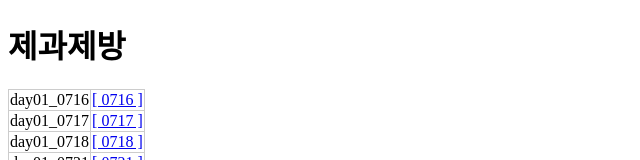
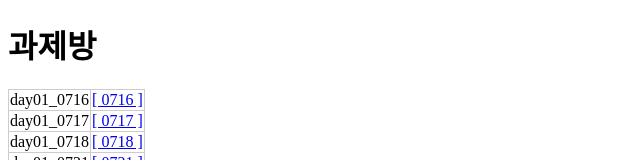
Before and after one commit to kungjin/html2507, a plain HTML site: page index.html in a window 1280 px wide. Shown: the top 160 px of the page, without its empty margins (0-640 px from the left). Drawn offline with Linux system fonts and the light colour scheme.

Commit message:
수정
수정

```diff
--- a/index.html
+++ b/index.html
@@ -12,7 +12,7 @@
     </style>
 </head>
 <body>
-    <h1> 제과제방</h1>
+    <h1> 과제방</h1>
     <table>
         <tr>
             <td>day01_0716</td>
```
